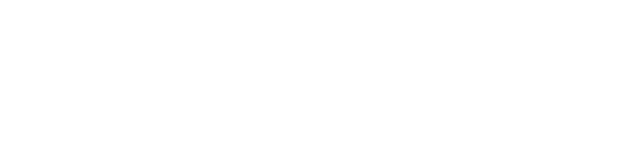
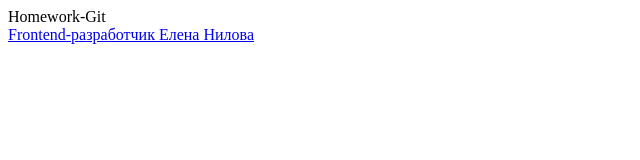
Before and after one commit to ElenaN-creator/Homework-Git, a plain HTML site: page index.html in a window 1280 px wide. Shown: the whole page, without its empty margins (0-640 px from the left). Drawn offline with Linux system fonts and the light colour scheme.

Commit message:
Сделана навигация на страницу Frintend-разработчика

```diff
--- a/index.html
+++ b/index.html
@@ -3,9 +3,14 @@
 <head>
     <meta charset="UTF-8">
     <meta name="viewport" content="width=device-width, initial-scale=1.0">
+    <link rel="stylesheet" href="./css/style.css"
     <title>Homework-Git</title>
 </head>
 <body>
+    <nav>
+        <a href="http://github.com/ElenaN-creator">Frontend-разработчик Елена Нилова</a>
+    </nav>
+
 
 </body>
 </html>
```
